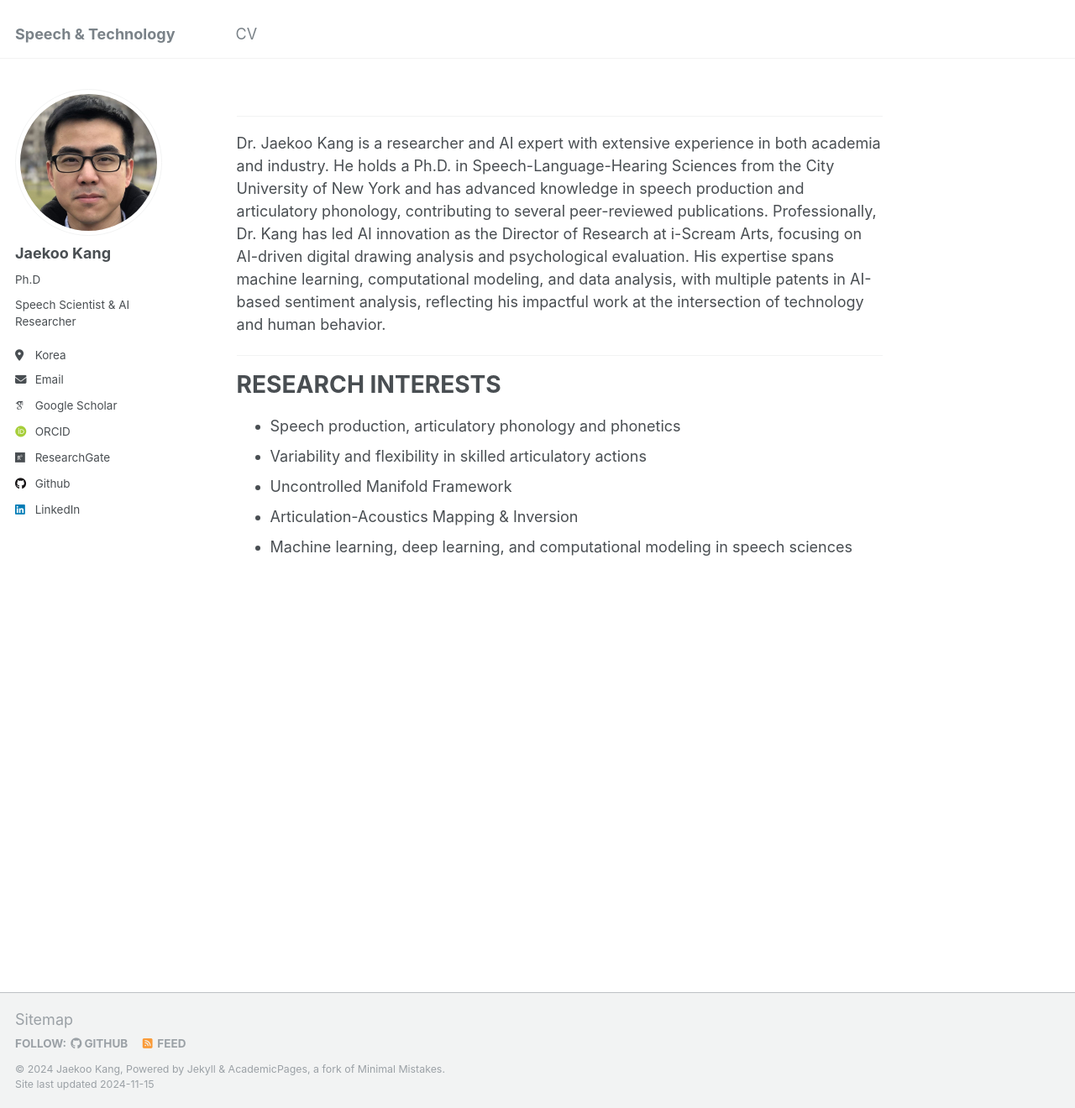
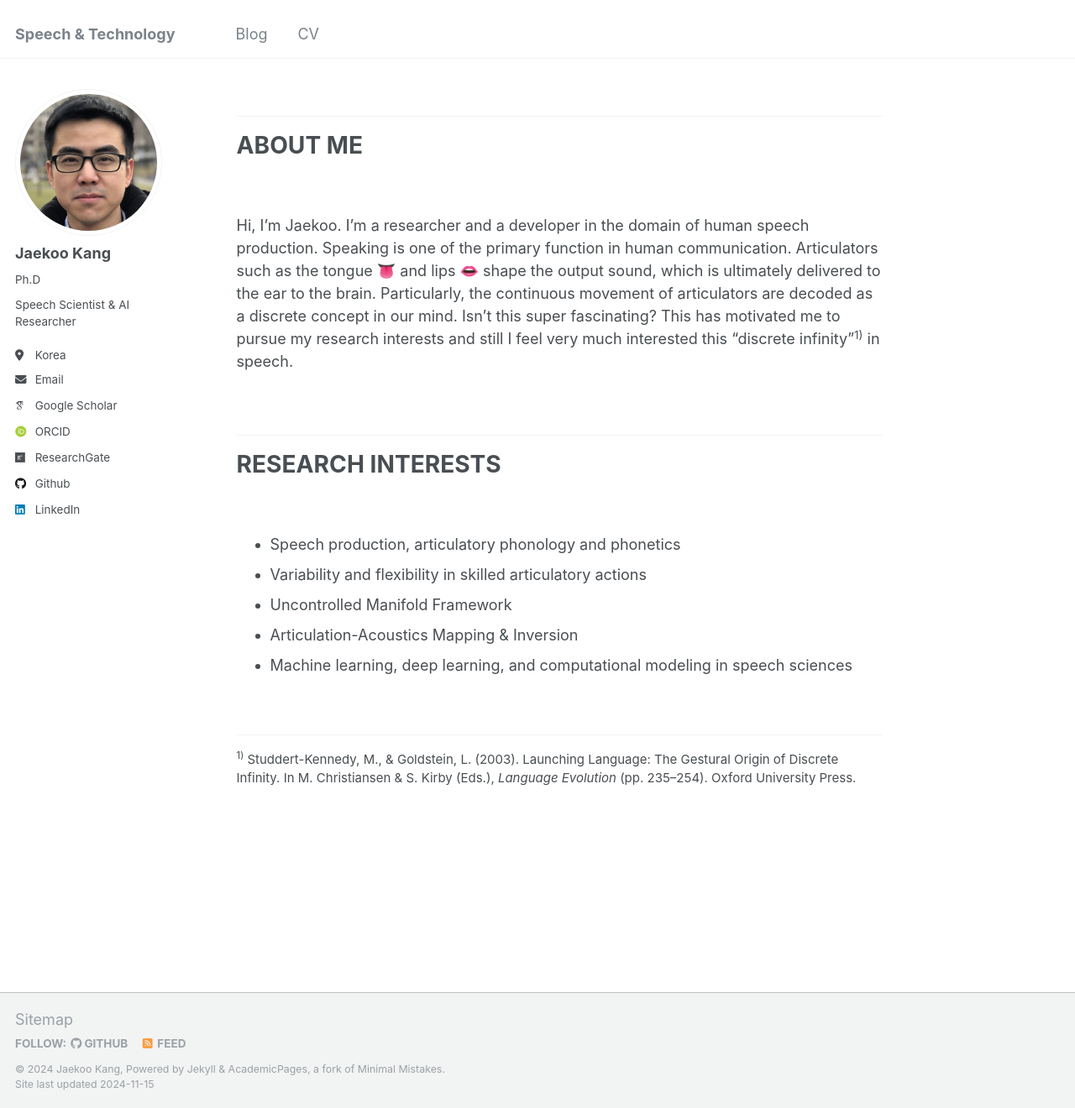
Before and after one commit to jaekookang/jaekookang.github.io, a Jekyll site: the page built from _pages/about.md, in a window 1280 px wide and 1320 px high. Shown: the whole window at 84% size. Built offline with Jekyll 4.4.1, drawn with Linux system fonts in a browser that asks for light colours; some web fonts are replaced.

Commit message:
updated about

```diff
--- a/_pages/about.md
+++ b/_pages/about.md
@@ -9,14 +9,33 @@ redirect_from:
 
 ---
 
-Dr. Jaekoo Kang is a researcher and AI expert with extensive experience in both academia and industry. He holds a Ph.D. in Speech-Language-Hearing Sciences from the City University of New York and has advanced knowledge in speech production and articulatory phonology, contributing to several peer-reviewed publications. Professionally, Dr. Kang has led AI innovation as the Director of Research at i-Scream Arts, focusing on AI-driven digital drawing analysis and psychological evaluation. His expertise spans machine learning, computational modeling, and data analysis, with multiple patents in AI-based sentiment analysis, reflecting his impactful work at the intersection of technology and human behavior.
+ABOUT ME
+===
+
+<br />
+
+Hi, I'm Jaekoo. I'm a researcher and a developer in the domain of human speech production. Speaking is one of the primary function in human communication. Articulators such as the tongue 👅 and lips 👄 shape the output sound, which is ultimately delivered to the ear to the brain. Particularly, the continuous movement of articulators are decoded as a discrete concept in our mind. Isn't this super fascinating? This has motivated me to pursue my research interests and still I feel very much interested this "discrete infinity"<sup>1)</sup> in speech.
+
+<br />
 
 ---
 
-RESEARCH INTERESTS
-===
+# RESEARCH INTERESTS
+
+<br />
+
 - Speech production, articulatory phonology and phonetics
 - Variability and flexibility in skilled articulatory actions
 - Uncontrolled Manifold Framework
 - Articulation-Acoustics Mapping & Inversion
 - Machine learning, deep learning, and computational modeling in speech sciences
+
+<br />
+
+---
+
+<div style="font-size: smaller">
+  <div>
+    <sup>1)</sup> Studdert-Kennedy, M., & Goldstein, L. (2003). Launching Language: The Gestural Origin of Discrete Infinity. In M. Christiansen & S. Kirby (Eds.), <em>Language Evolution</em> (pp. 235–254). Oxford University Press.
+  </div>
+<div>
```
Also changed, not shown: _data/navigation.yml (+6 -6 lines).
